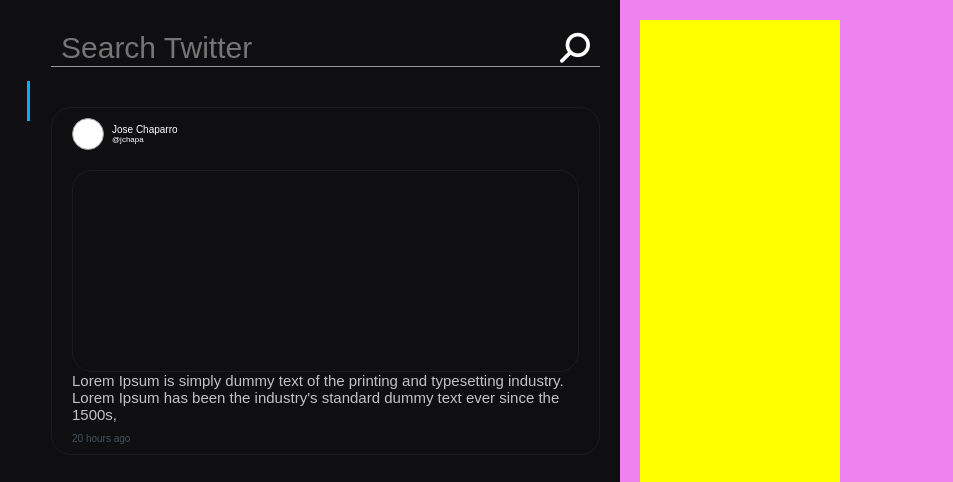
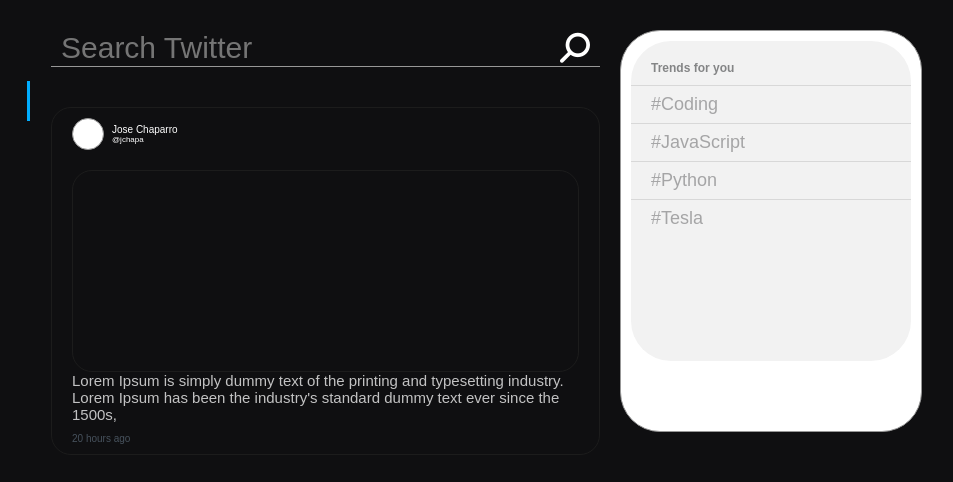
Before and after one commit to jchaparro94/twitterClone, a plain HTML site: page app/index.html in a window 1280 px wide. Shown: the top 482 px of the page, 71-1024 px from the left. Drawn offline with Linux system fonts and the light colour scheme.

Commit message:
tweets trending html/styling complete

```diff
--- a/app/index.html
+++ b/app/index.html
@@ -55,7 +55,18 @@
       </div>
       <!-- Trending Hashtags Section -->
       <div class="tweets-sidebar-container">
-         <div class="tweets-sidebar"></div>
+         <div class="tweets-sidebar">
+            <div class="tweets-trending">
+               <h5>Trends for you</h5>
+               <ul>
+                  <li>#Coding</li>
+                  <li>#JavaScript</li>
+                  <li>#Python</li>
+                  <li>#Tesla</li>
+
+               </ul>
+            </div>
+         </div>
       </div>
    </div>
    <script src="js/index.js"></script>
--- a/app/style/style.css
+++ b/app/style/style.css
@@ -99,14 +99,46 @@
 /*==========================================*/
 /* Tweets Side Bar / Trending Section */
 .tweets-sidebar-container {
-   background-color: violet;
    flex: 1;
    display: flex;
 }
 
 .tweets-sidebar {
-   width: 200px;
-   height: 500px;
-   margin: 20px;
-   background-color: yellow;
+   width: 300px;
+   height: 400px;
+   margin: 30px 0 0 0;
+   background-color: white;
+   border: 1px solid #979797;
+   border-radius: 40px;
 }
+
+.tweets-trending {
+   height: 300px;
+   background-color: #f2f2f2;
+   margin: 10px;
+   overflow: hidden;
+   border-radius: 40px;
+   padding-top: 20px;
+}
+
+.tweets-trending h5 {
+   font-size: 12px;
+   color: #848586;
+   margin-top: 0;
+   margin-bottom: 10px;
+   padding-left: 20px;
+}
+
+.tweets-trending ul {
+   list-style: none;
+   padding: 0;
+   margin: 0;
+}
+
+.tweets-trending ul li {
+   font-size: 18px;
+   color: #a5a5a6;
+   padding: 8px 0px 8px 20px;
+   border-top: 1px solid #D8D8D8;
+   cursor: pointer;
+}
```
